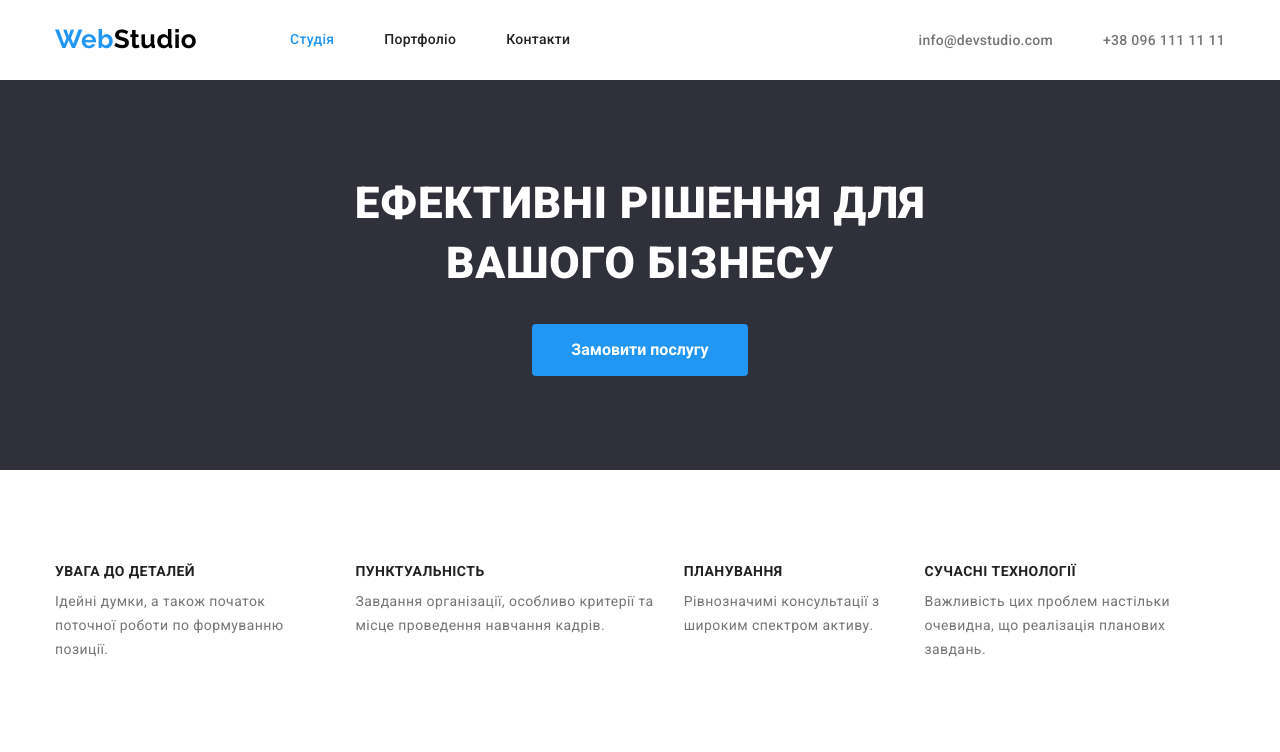
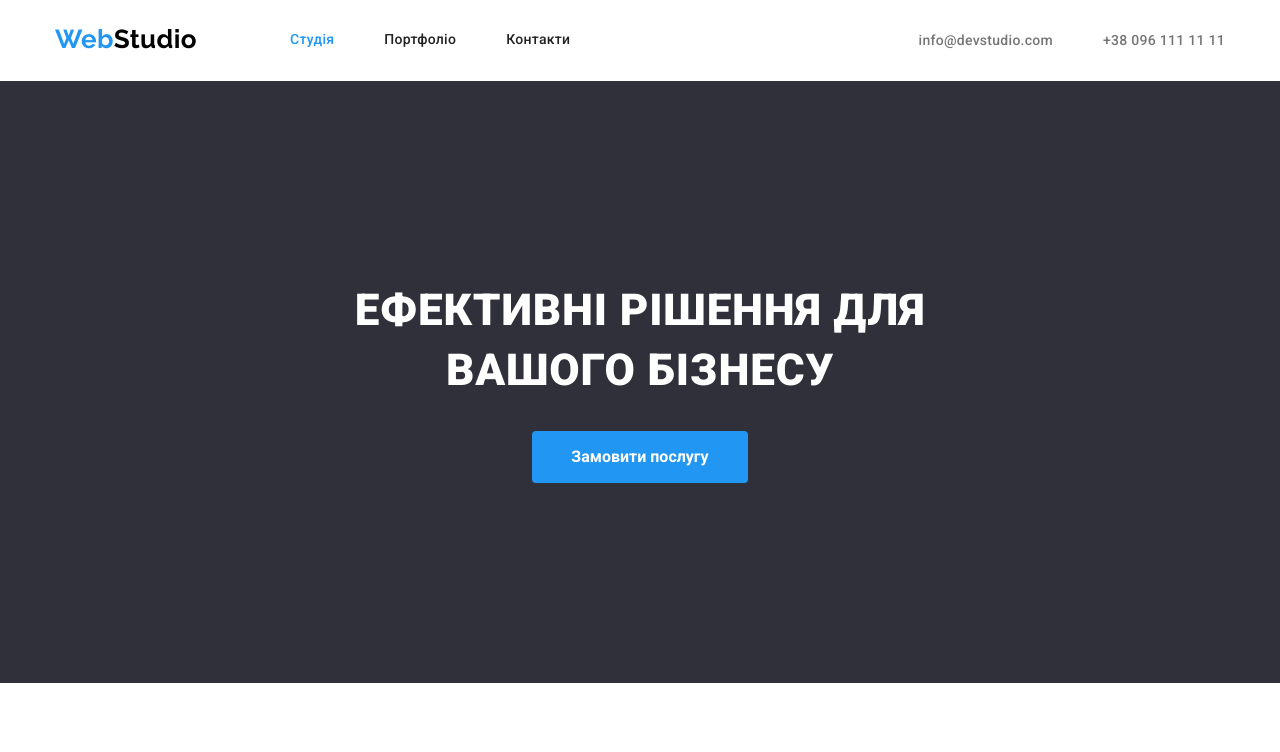
Before and after one commit to Liudmyla-ukraineif/goit-markup-hw-03, a plain HTML site: page index.html in a window 1280 px wide. Shown: the top 752 px of the page. Drawn offline with nearby package versions, Linux system fonts and the light colour scheme.

Commit message:
доопрацювання

```diff
--- a/css/styles.css
+++ b/css/styles.css
@@ -74,6 +74,13 @@ img {
 }
 
 /* style section */
+
+.section-hero {
+    padding-top: 200px;
+    padding-bottom: 200px;
+    text-align: center;
+}
+
 .section {
     padding-top: 94px;
     padding-bottom: 94px;
@@ -98,7 +105,9 @@ img {
 
 /*style logo header and footer*/
 .logo {
-    margin-right: 93px;
+    display: block;
+    padding-top: 24px;
+    padding-bottom: 25px;
 
     font-family: var(--secondary-font-family);
     font-weight: 700;
@@ -108,6 +117,7 @@ img {
     color: var(--logo-primary-text);
 }
 .logo-header {
+    margin-right: 93px;
     color: var(--logo-header-text);
 }
 .logo-footer {
@@ -175,6 +185,11 @@ img {
     color: var(--accent-text)
 }
 
+.auth-nav > .item {
+    display: block;
+    padding-top: 32px;
+    padding-bottom: 32px;
+}
 /*style hero*/
 .hero {
     letter-spacing: 0.06em;
@@ -186,7 +201,11 @@ img {
 
 .hero-title {
     margin-top: 0;
+    margin-right: auto;
     margin-bottom: 30px;
+    margin-left: auto;
+
+    max-width: 696px;
     font-weight: 900;
     font-size: 44px;
     line-height: 1.36;
@@ -236,10 +255,16 @@ img {
 
 .work-list {
     display: flex;
+    flex-wrap: wrap;
+    margin-right: -30px;
 }
 
-.work-list .item + .item {
+/* .work-list .item + .item {
     margin-left: 30px;
+} */
+.work-list > .item {
+    flex-basis: calc(100% / 4 - 30px);
+    margin-right: 30px;
 }
 
 .work-title {
@@ -258,6 +283,7 @@ img {
     margin-top: 0;
     margin-bottom: 0;
 
+
     color: var(--primary-text-color);
     line-height: 1.71;
 }
@@ -275,11 +301,13 @@ img {
 
 .team-list {
     display: flex;
-    justify-content: space-between;
+    flex-wrap: wrap;
+    margin-right: -30px;
 }
 
 .team-item {
     width: calc(100% / 4 - 30px);
+    margin-right: 30px;
     background-color: var(--bgd-primary);
 }
 
@@ -310,6 +338,10 @@ img {
     color: var(--text-color-footer);
 }
 
+.address-nav > .item + .item {
+    margin-top: 9px;
+}
+
 .address {
     margin-top: 20px;
     font-family: inherit;
@@ -321,7 +353,6 @@ img {
 }
 
 .address-item {
-    margin-top: 9px;
     color: var(--text-color-footer);
 }
 
@@ -383,7 +414,7 @@ img {
 }
 
 .section-work-item {
-    flex-basis: calc(100% / 3 -30px);
+    flex-basis: calc(100% / 3 - 30px);
     margin-top: 30px;
     margin-left: 30px;
 }
--- a/index.html
+++ b/index.html
@@ -52,8 +52,8 @@
     <main class="page-first">
 
         <!-- section hero -->
-        <section class="hero section centered">
-            <h1 class="hero-title">Ефективні рішення для <br /> вашого бізнесу</h1>
+        <section class="hero section-hero centered">
+            <h1 class="hero-title">Ефективні рішення для вашого бізнесу</h1>
             <button type="button" class="button">Замовити послугу</button>
         </section>
 
@@ -141,13 +141,13 @@
             </a>
             <address class="address">
                 <ul class="address-nav list">
-                    <li>
+                    <li class="item">
                         <a href="https://goo.gl/maps/ciSxTHAbRMph5zd46" target="_blank" rel="noopener nofollow noreferrer" class="link list address-footer">м. Київ, пр-т Лесі Українки, 26</a>
                     </li>
-                    <li>
+                    <li class="item">
                         <a href="mailto:info@example.com" class="link list address-item">info@example.com</a>
                     </li>
-                    <li>
+                    <li class="item">
                         <a href="tel:+380991111111" class="link list address-item">+38 099 111 11 11</a>
                     </li>
                 </ul>
```
Also changed, not shown: portfolio.html (+4 -5 lines).
